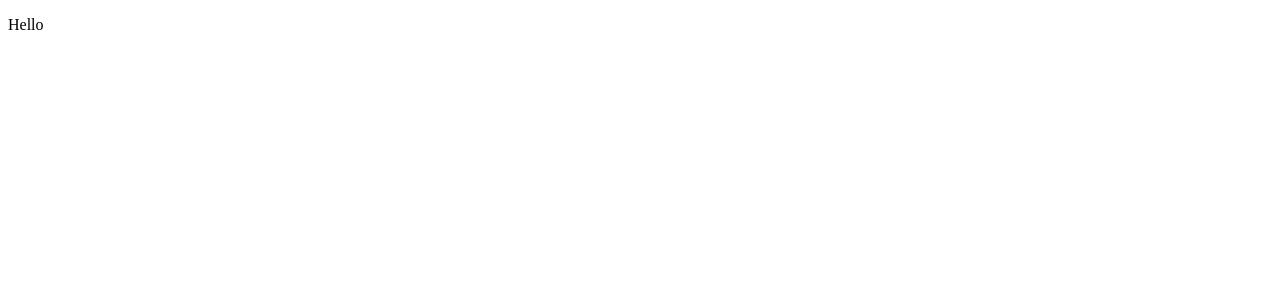
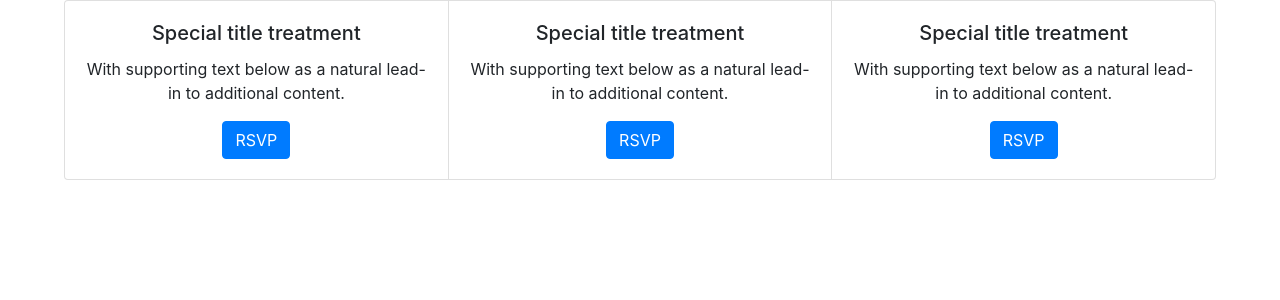
Before and after one commit to LabDevs/SmallTalk, a React (Create React App) app in the folder client/: page / in a window 1280 px wide. Shown: the top 300 px of the page. Built offline with nearby package versions, Linux system fonts and the light colour scheme.

Commit message:
Adds event cards, adds card group for upcoming list of cards

```diff
--- a/client/package.json
+++ b/client/package.json
@@ -16,9 +16,6 @@
     "test": "react-scripts test",
     "eject": "react-scripts eject"
   },
-  "eslintConfig": {
-    "extends": "react-app"
-  },
   "browserslist": {
     "production": [
       ">0.2%",
--- a/client/src/App.js
+++ b/client/src/App.js
@@ -1,15 +1,12 @@
-import React from 'react';
+import React from 'react'
+import CategoriesEventList from './CategoriesEventList'
 
-function App() {
+function App () {
   return (
-    <div className="App">
-      <header className="App-header">
-        <p>
-          Hello
-        </p>
-      </header>
+    <div className='App'>
+      <CategoriesEventList />
     </div>
-  );
+  )
 }
 
-export default App;
+export default App
--- /dev/null
+++ b/client/src/CategoriesEventList.jsx
@@ -0,0 +1,41 @@
+import React from 'react'
+import { CardGroup, Card, Button } from 'react-bootstrap'
+
+const CategoriesEventList = () => {
+  return (
+    <CardGroup className='cards'>
+      <Card className='text-center'>
+        <Card.Body>
+          <Card.Title>Special title treatment</Card.Title>
+          <Card.Text>
+            With supporting text below as a natural lead-in to additional
+            content.
+          </Card.Text>
+          <Button variant='primary'>RSVP</Button>
+        </Card.Body>
+      </Card>
+      <Card className='text-center'>
+        <Card.Body>
+          <Card.Title>Special title treatment</Card.Title>
+          <Card.Text>
+            With supporting text below as a natural lead-in to additional
+            content.
+          </Card.Text>
+          <Button variant='primary'>RSVP</Button>
+        </Card.Body>
+      </Card>
+      <Card className='text-center'>
+        <Card.Body>
+          <Card.Title>Special title treatment</Card.Title>
+          <Card.Text>
+            With supporting text below as a natural lead-in to additional
+            content.
+          </Card.Text>
+          <Button variant='primary'>RSVP</Button>
+        </Card.Body>
+      </Card>
+    </CardGroup>
+  )
+}
+
+export default CategoriesEventList
--- a/client/src/index.css
+++ b/client/src/index.css
@@ -0,0 +1,3 @@
+.cards {
+  padding: 0 5% 0 5%;
+}
```
Also changed, not shown: client/src/Event.jsx (added, +18 -0 lines), client/src/index.js (+8 -6 lines), 1 other file (tests, documents, lock files or other folders).
